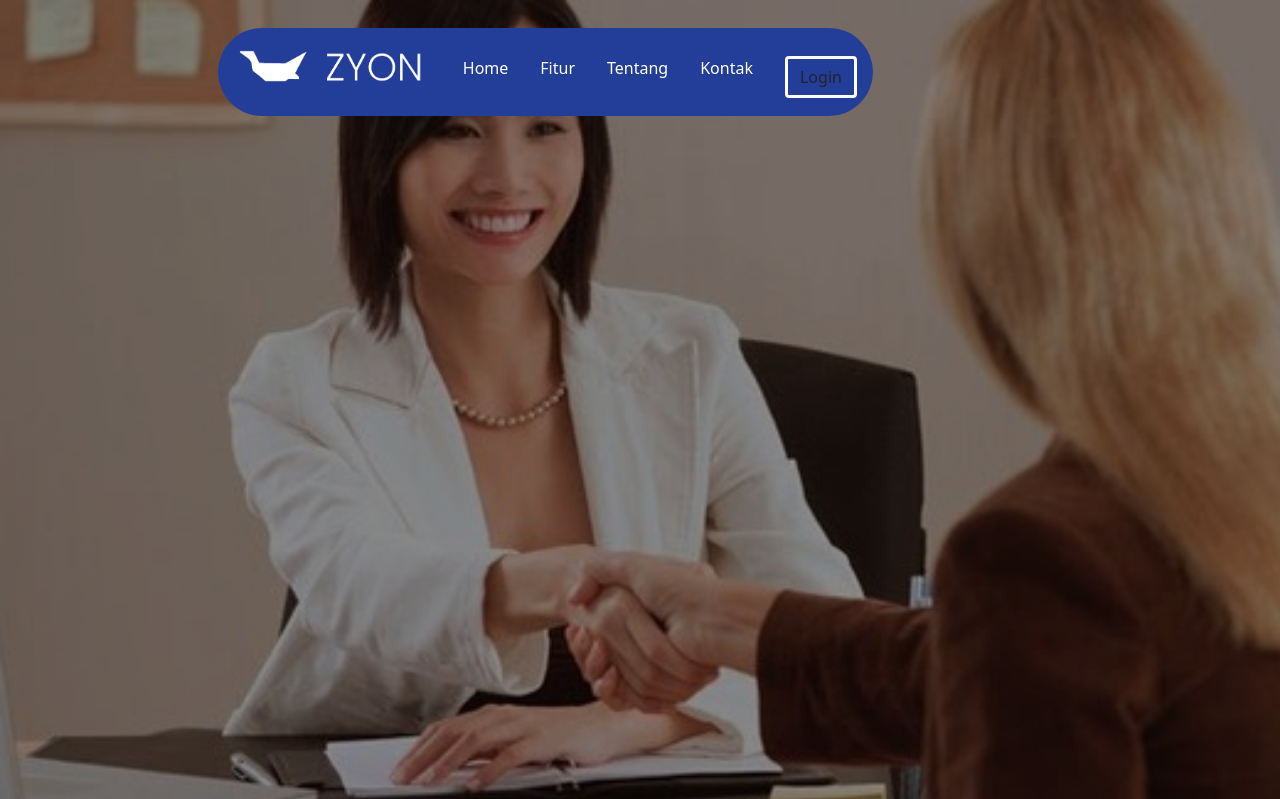
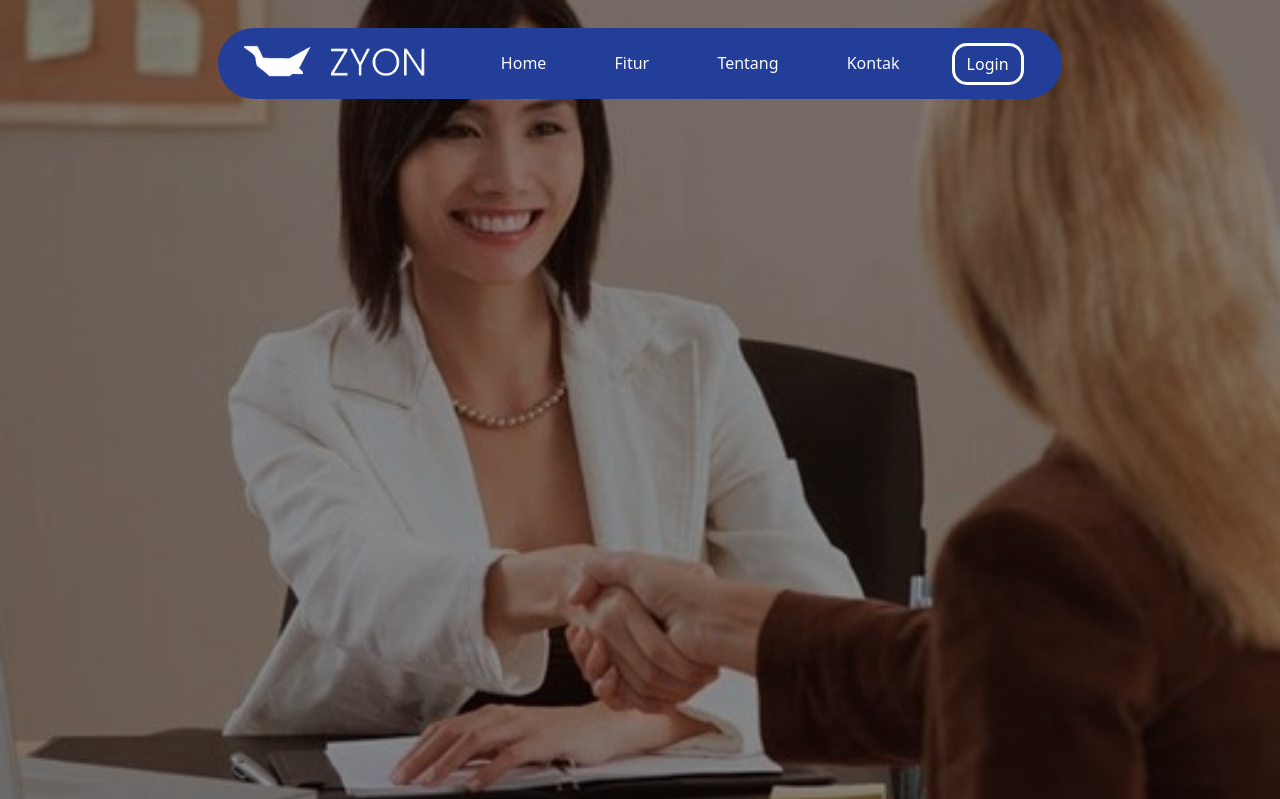
Before and after one commit to raflyyogas/zyonindonesia, a PHP site: page / in a window 1280 px wide. Shown: the top 799 px of the page. Run offline with PHP 8.4, Linux system fonts and the light colour scheme.

Commit message:
Perbaikan Header

```diff
--- a/index.html
+++ b/index.html
@@ -22,51 +22,38 @@
 
         <div class="navigator-center">
 
-          <ul class="list-group list-group-horizontal w-100" style="height: 100%;">
-
-            <li class="list-group-item navigator-box"
-              style="border-top-left-radius: 50px; border-bottom-left-radius: 50px;">
-              <div class="navigator-item logo">
-                <a href="#">
+          <nav class="navbar navbar-expand-lg navbar-dark navigator-box">
+            <div class="container-fluid">
+              <a class="navbar-brand px-2" href="#">
                 <img src="Logo.png" alt="logo" style="max-height: 45px;">
               </a>
-              </div>
+              <button class="navbar-toggler mx-3" type="button" data-bs-toggle="collapse" data-bs-target="#navbarText"
+                aria-controls="navbarText" aria-expanded="false" aria-label="Toggle navigation">
+                <span class="navbar-toggler-icon"></span>
+              </button>
+              <div class="collapse navbar-collapse" id="navbarText" style="width: 100vh;">
+                <ul class="nav nav-fill me-auto mb-2 mb-lg-0 w-100 px-2">
+                  <li class="nav-item">
+                    <a class="nav-link text-light" aria-current="page" href="#">Home</a>
                   </li>
-
-            <li class="list-group-item navigator-box">
-              <div class="navigator-item">
-                Home
-              </div>
+                  <li class="nav-item">
+                    <a class="nav-link text-light" href="#">Fitur</a>
                   </li>
-
-            <li class="list-group-item navigator-box">
-              <div class="navigator-item">
-                Fitur
-              </div>
+                  <li class="nav-item">
+                    <a class="nav-link text-light" href="#">Tentang</a>
                   </li>
-
-            <li class="list-group-item navigator-box">
-              <div class="navigator-item">
-                Tentang
-              </div>
+                  <li class="nav-item">
+                    <a class="nav-link text-light" href="#">Kontak</a>
                   </li>
-
-            <li class="list-group-item navigator-box">
-              <div class="navigator-item">
-                Kontak
-              </div>
-            </li>
-
-            <li class="list-group-item navigator-box"
-              style="border-top-right-radius: 50px; border-bottom-right-radius: 50px;">
-              <div class="navigator-item">
-                <button class="btn" style="border-style: solid; border-width: 3px; border-color: white;">
+                  <li class="nav-item">
+                    <button class="btn btn-login">
                       Login
                     </button>
+                  </li>
+                </ul>
               </div>
-            </li>
-
-          </ul>
+            </div>
+          </nav>
 
         </div>
 
--- a/style.css
+++ b/style.css
@@ -22,12 +22,14 @@
 }
 .navigator-box{
     background: #233E99;
-    border-style: none;
+    border-radius: 50px;
     color: white;
 }
-.navigator-item{
-    padding-top: 20px;
+.btn-login{
+    max-width: 100px;
+    color: white;
+    border-style: solid;
+    border-width: 3px;
+    border-radius: 15px;
+    border-color: white;
 }
-.logo{
-    padding-top: 10px;
-}
```
Lines whose indentation alone changed are shown as unchanged.
